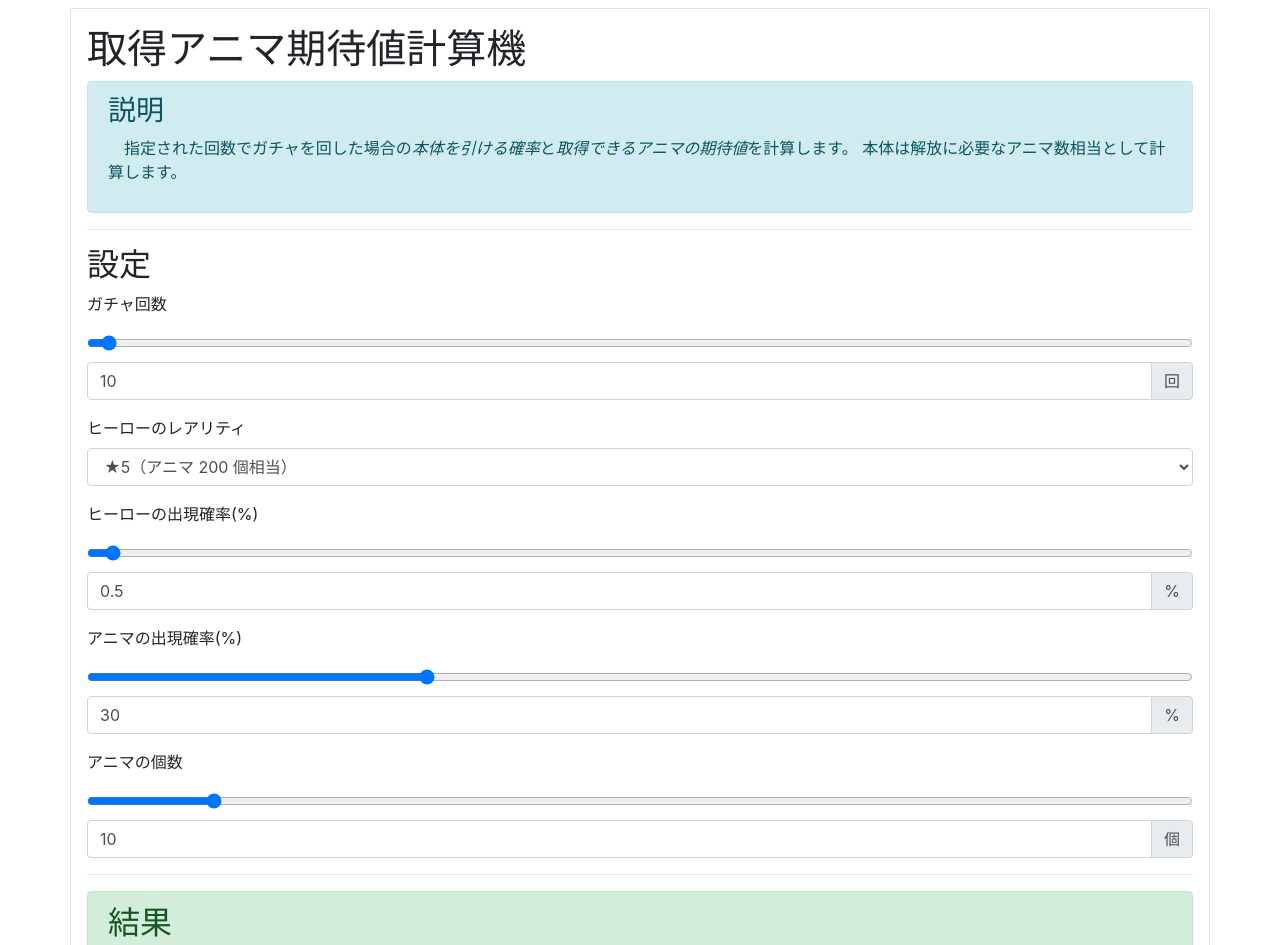
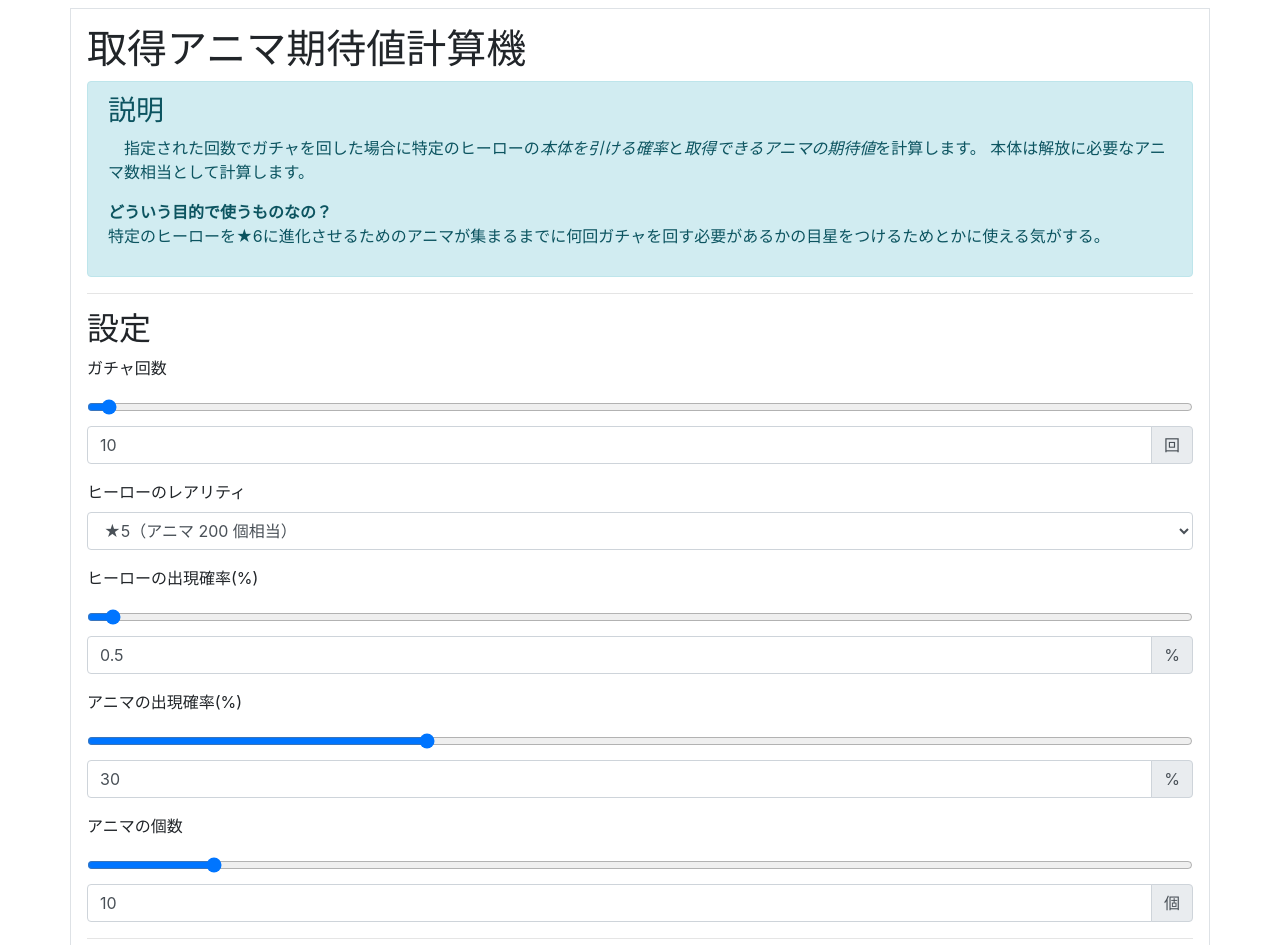
Before and after one commit to Astrid-Caravan/caravan-anima-expected, a plain HTML site: page index.html in a window 1280 px wide. Shown: the top 945 px of the page. Drawn offline with nearby package versions, Linux system fonts and the light colour scheme.

Commit message:
説明文修正

```diff
--- a/index.html
+++ b/index.html
@@ -13,9 +13,15 @@
     <section class="alert alert-info">
       <h3>説明</h3>
       <p>
-        　指定された回数でガチャを回した場合の<em>本体を引ける確率</em>と<em>取得できるアニマの期待値</em>を計算します。
+        　指定された回数でガチャを回した場合に特定のヒーローの<em>本体を引ける確率</em>と<em>取得できるアニマの期待値</em>を計算します。
         本体は解放に必要なアニマ数相当として計算します。
       </p>
+      <dl>
+        <dt>どういう目的で使うものなの？</dt>
+        <dd>
+          特定のヒーローを★6に進化させるためのアニマが集まるまでに何回ガチャを回す必要があるかの目星をつけるためとかに使える気がする。
+        </dd>
+      </dl>
     </section>
     <hr />
     <form>
```
Also changed, not shown: 1 other file.
